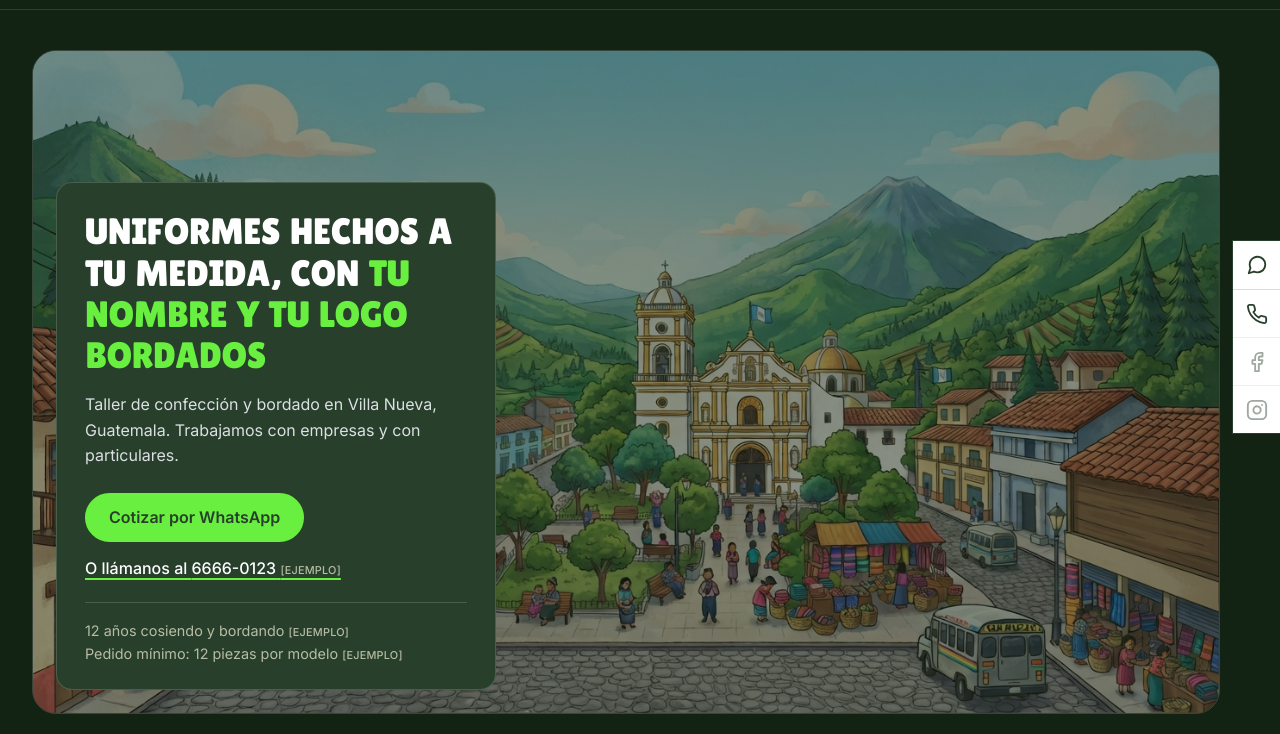
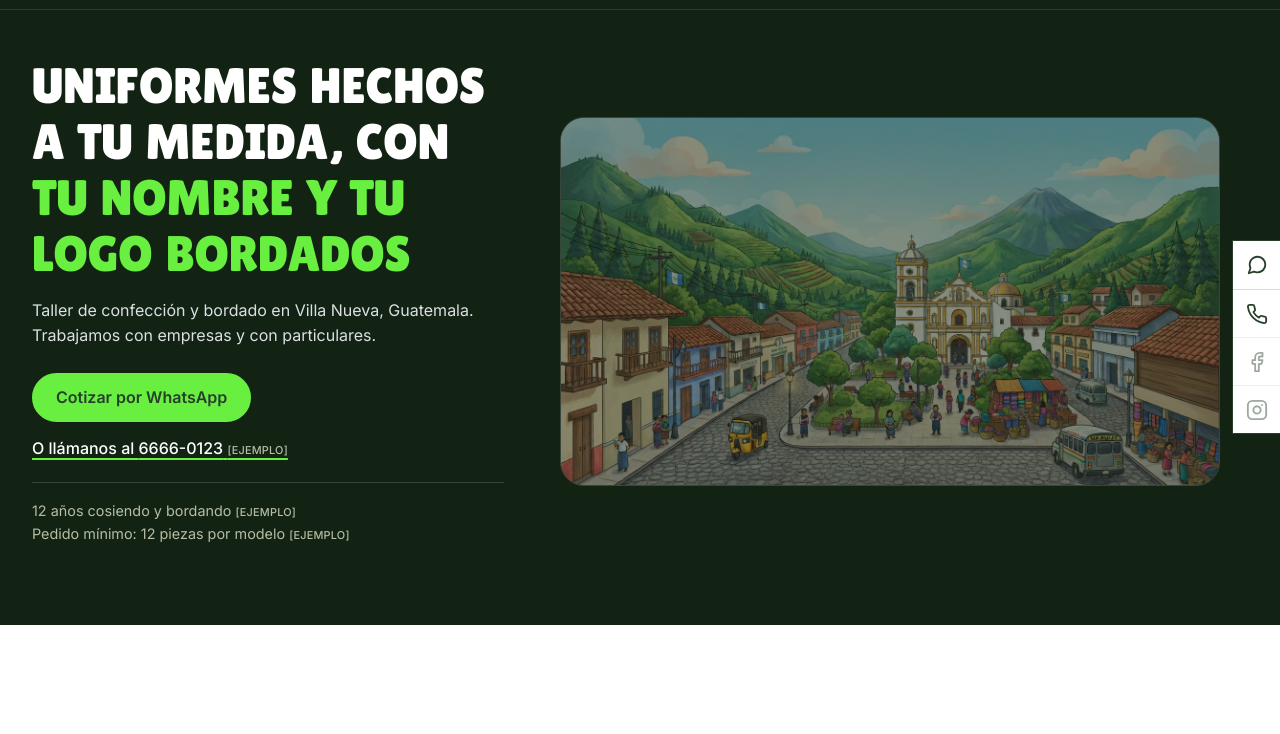
Before and after one commit to randy-garcia-2026/uniformes, a plain HTML site: page index.html in a window 1280 px wide. Shown: the part 63-797 px from the top of the page. Drawn offline with Linux system fonts and the light colour scheme.

Commit message:
Portada en computadora: dos columnas, texto a la izquierda e imagen completa a la derecha
Co-Authored-By: Claude Sonnet 5.5 <noreply@anthropic.com>

```diff
--- a/css/estilos.css
+++ b/css/estilos.css
@@ -613,3 +613,15 @@ h3 { font-family: var(--letra-texto); font-weight: 600; letter-spacing: -0.0125e
 @media (max-width: 899px) {
   .portada__caja { background: transparent; border: 0; border-radius: 0; margin: 28px 0 0; padding: 0 4px; }
 }
+
+/* ---------- Portada en computadora: texto a la izquierda e imagen completa a la derecha, sin nada encima ---------- */
+@media (min-width: 900px) {
+  .portada { display: grid; grid-template-columns: minmax(0, 5fr) minmax(0, 7fr); gap: 56px; align-items: center; padding-top: 48px; padding-bottom: 80px; }
+  .portada__imagen { grid-column: 2; grid-row: 1; }
+  .portada__caja {
+    grid-column: 1; grid-row: 1;
+    position: static; width: auto; margin: 0; padding: 0;
+    background: transparent; border: 0; border-radius: 0;
+  }
+  .portada h1 { font-size: clamp(2.2rem, 1.2rem + 2.4vw, 3.6rem); }
+}
```
Also changed, not shown: 1 other file.
